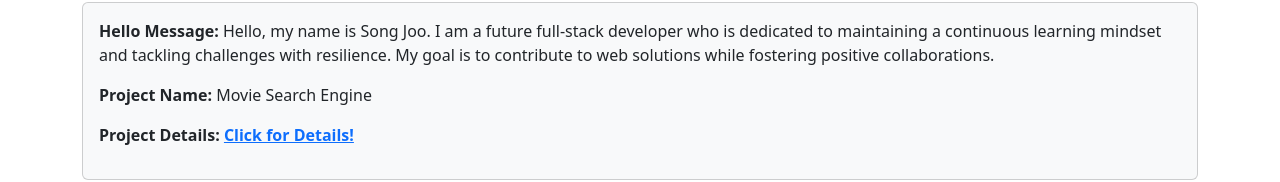
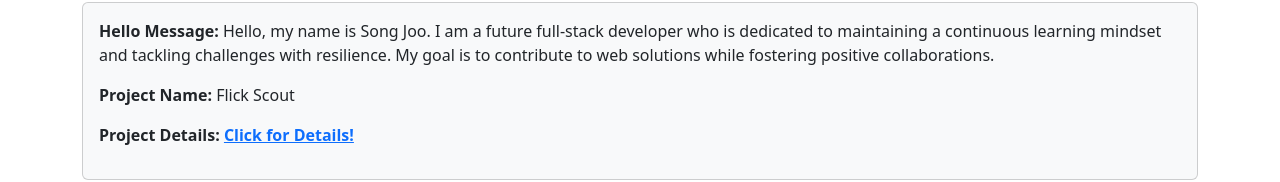
Before and after one commit to SongJoo1993/FlickScout, a Next.js app in the folder my-app/: page /about in a window 1280 px wide. Shown: the part 152-334 px from the top of the page. Built offline with nearby package versions, Linux system fonts and the light colour scheme; sample sign-in values are in the browser's storage.

Commit message:
about page edited

```diff
--- a/my-app/pages/about.js
+++ b/my-app/pages/about.js
@@ -20,7 +20,7 @@
             <span>
               <strong>Project Name: </strong>
             </span>
-            Movie Search Engine
+            Flick Scout
           </p>
           <p>
             <span>
```
